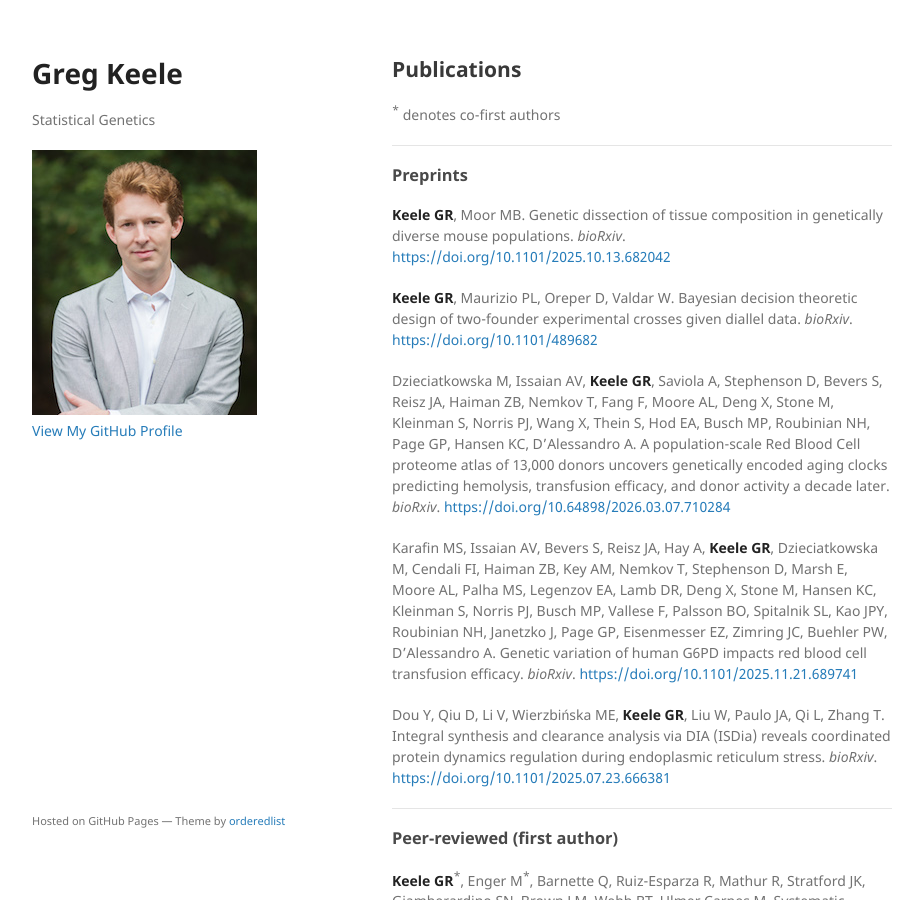
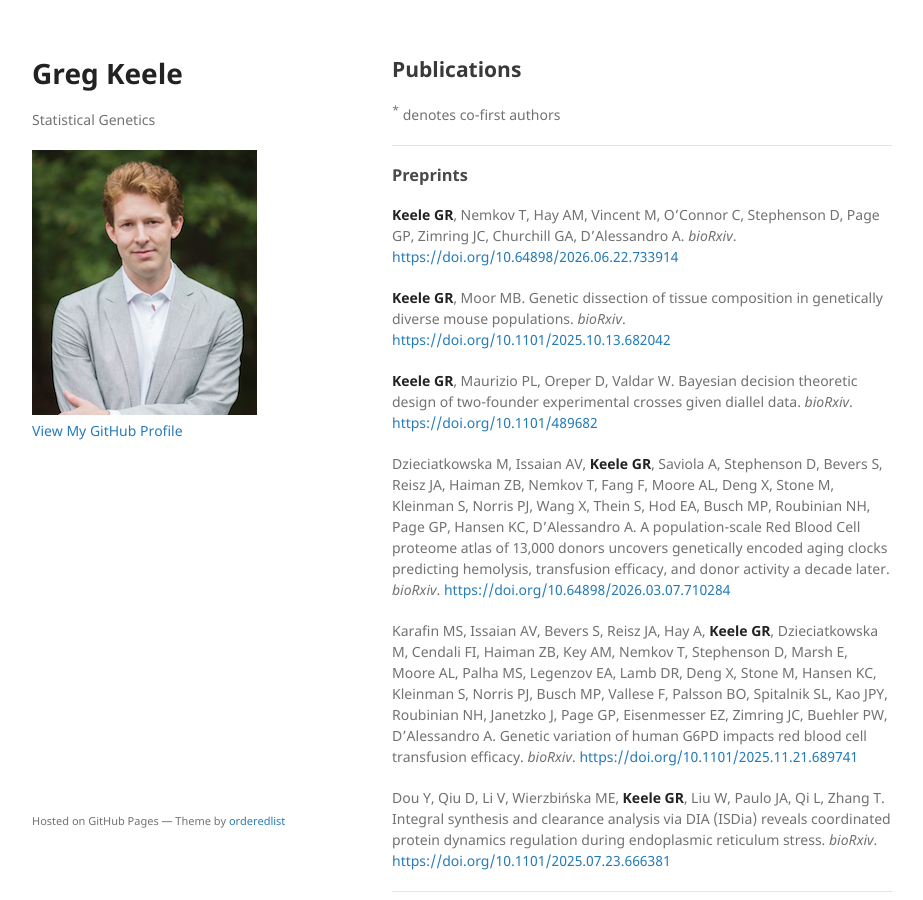
Before and after one commit to gkeele/gkeele.github.io, a Jekyll site: the page built from publications.md, in a window 1280 px wide and 900 px high. Shown: the whole window, without its empty margins (178-1101 px from the left). Built offline with Jekyll 4.4.1, drawn with Linux system fonts in a browser that asks for light colours; our own code applies the rules of GitHub Pages for plain Markdown files.

Commit message:
Added serum mQTL preprint

```diff
--- a/publications.md
+++ b/publications.md
@@ -8,6 +8,8 @@ layout: default
 ___
 
 ### Preprints
+
+**Keele GR**, Nemkov T, Hay AM, Vincent M, O'Connor C, Stephenson D, Page GP, Zimring JC, Churchill GA, D'Alessandro A. *bioRxiv*. [https://doi.org/10.64898/2026.06.22.733914](https://doi.org/10.64898/2026.06.22.733914)
 
 **Keele GR**, Moor MB. Genetic dissection of tissue composition in genetically diverse mouse populations. *bioRxiv*. [https://doi.org/10.1101/2025.10.13.682042](https://doi.org/10.1101/2025.10.13.682042)
 
```
